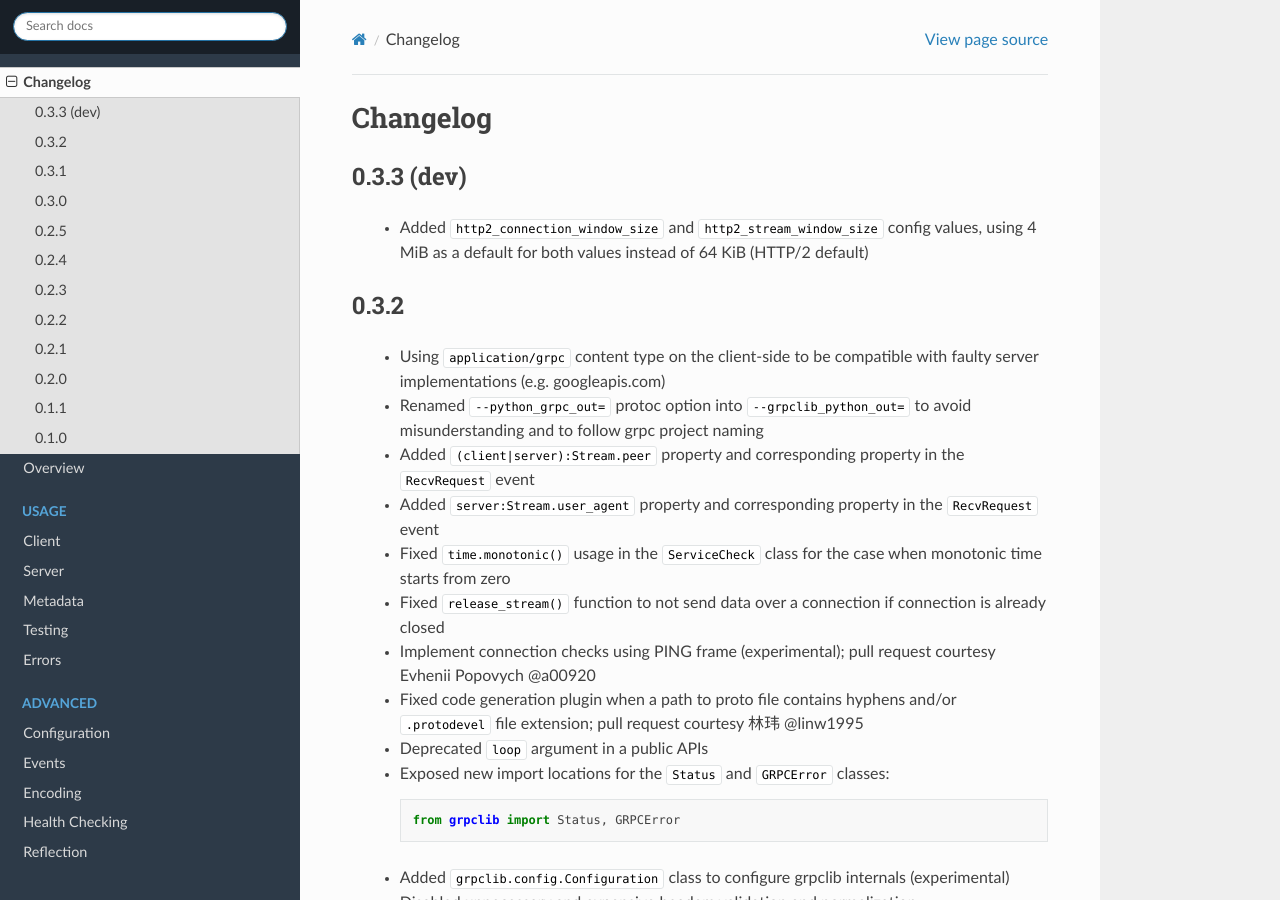
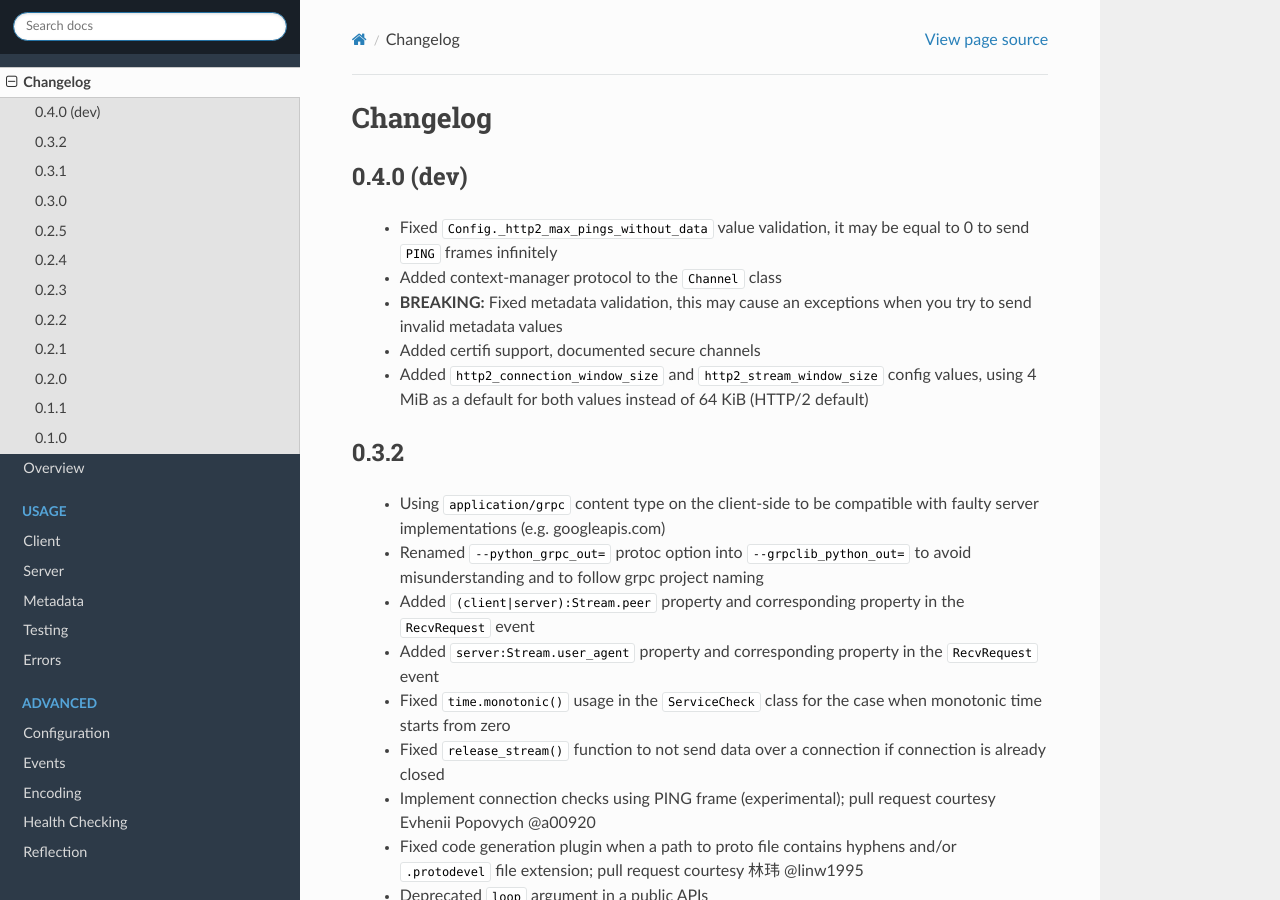
Before and after one commit to vmagamedov/grpclib, a Sphinx documentation site: the page built from docs/changelog/index.rst, in a window 1280 px wide and 900 px high. Built offline with Sphinx 7.4.7 and the Read the Docs theme 2.0.0, drawn with Linux system fonts in a browser that asks for light colours.

Commit message:
Updated changelog, issued 0.4.0rc1 release candidate

```diff
--- a/docs/changelog/index.rst
+++ b/docs/changelog/index.rst
@@ -1,9 +1,15 @@
 Changelog
 =========
 
-0.3.3 (dev)
+0.4.0 (dev)
 ~~~~~~~~~~~
 
+  - Fixed ``Config._http2_max_pings_without_data`` value validation, it may be
+    equal to 0 to send ``PING`` frames infinitely
+  - Added context-manager protocol to the ``Channel`` class
+  - **BREAKING:** Fixed metadata validation, this may cause an exceptions when
+    you try to send invalid metadata values
+  - Added certifi support, documented secure channels
   - Added ``http2_connection_window_size`` and ``http2_stream_window_size``
     config values, using 4 MiB as a default for both values instead of 64 KiB
     (HTTP/2 default)
--- a/grpclib/__init__.py
+++ b/grpclib/__init__.py
@@ -1,7 +1,7 @@
 from .const import Status
 from .exceptions import GRPCError
 
-__version__ = '0.3.3rc1'
+__version__ = '0.4.0rc1'
 
 __all__ = (
     'Status',
```
